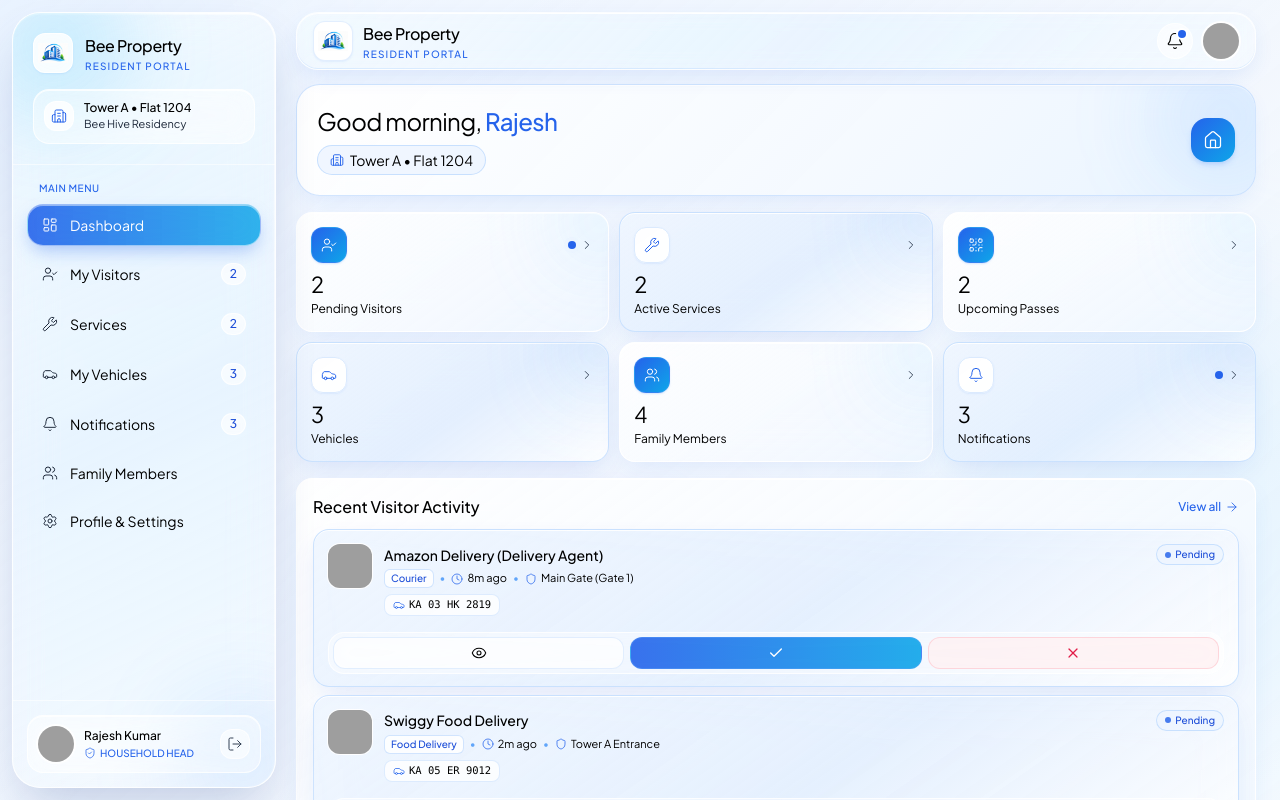
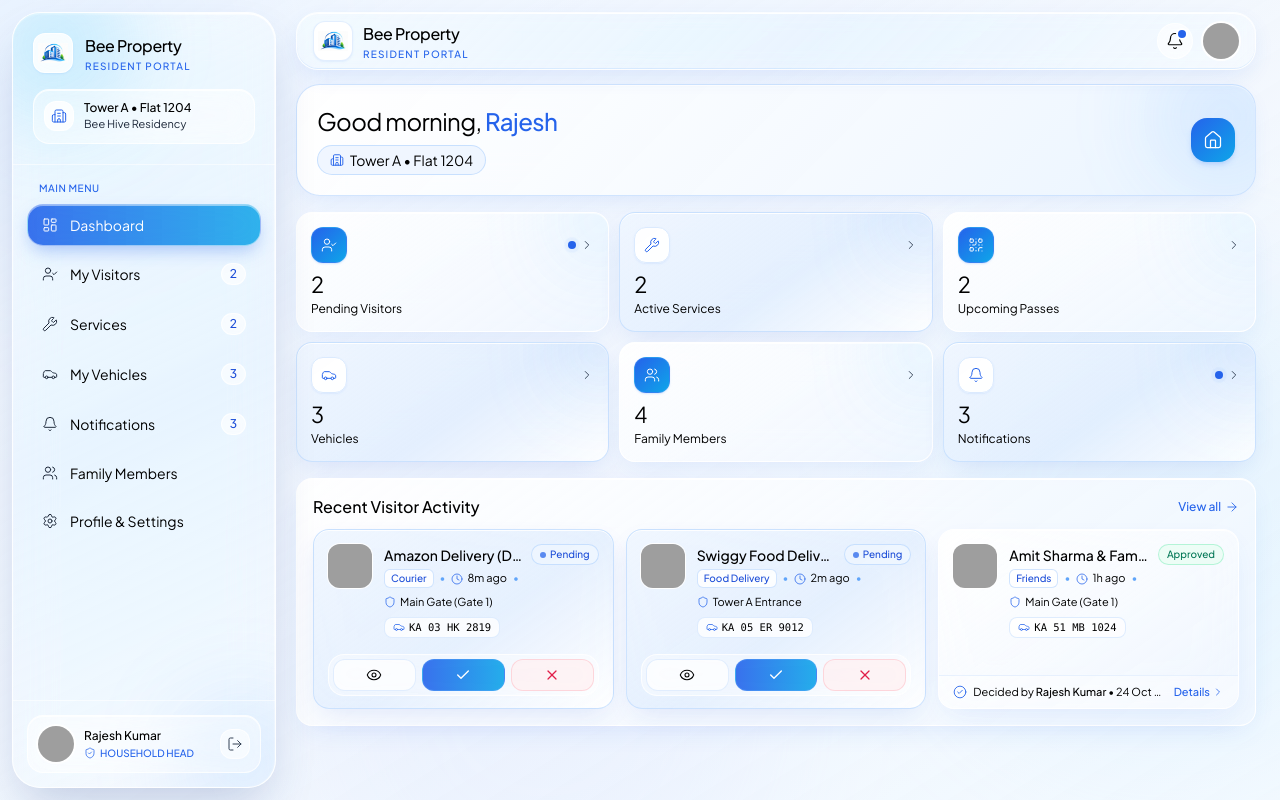
Before and after one commit to Medsquire/bee_residence_app, a React (Vite) app: page /dashboard in a window 1280 px wide. Shown: the top 800 px of the page. Built offline with nearby package versions, Linux system fonts and the light colour scheme; grey boxes are pictures that could not be loaded; the HTML template or start-up script is replaced by a standard one.

Commit message:
feat(ui): responsive card grid layout - column-by-column on laptop/desktop and row-by-row on mobile

```diff
--- a/src/components/visitors/VisitorCard.jsx
+++ b/src/components/visitors/VisitorCard.jsx
@@ -52,11 +52,11 @@ export default function VisitorCard({ visitor, onInspect, onDecision }) {
   return (
     <>
       <div
-        className={`rounded-2xl transition-all duration-200 overflow-hidden ${
+        className={`rounded-2xl transition-all duration-200 overflow-hidden h-full flex flex-col justify-between ${
           isPending ? 'glass-stat-blue' : 'glass-stat-white'
         }`}
       >
-        <div className="p-3 sm:p-3.5">
+        <div className="p-3 sm:p-3.5 flex-1 flex flex-col justify-between">
           <div className="flex items-start gap-2.5 sm:gap-3">
             {/* Avatar */}
             <button
@@ -129,7 +129,7 @@ export default function VisitorCard({ visitor, onInspect, onDecision }) {
 
       {/* Frosted Glass Icon-Only Action Bar */}
       {isPending ? (
-        <div className="px-3 sm:px-3.5 pb-3 pt-0.5">
+        <div className="px-3 sm:px-3.5 pb-3 pt-0.5 mt-auto">
           <div className="grid grid-cols-3 gap-1.5 p-1 rounded-2xl bg-white/45 dark:bg-slate-900/45 backdrop-blur-md border border-white/80 dark:border-slate-700/70 shadow-xs">
             <button
               type="button"
@@ -163,7 +163,7 @@ export default function VisitorCard({ visitor, onInspect, onDecision }) {
           </div>
         </div>
       ) : (
-        <div className="px-3 sm:px-3.5 py-2 bg-white/40 dark:bg-slate-900/35 border-t border-blue-100/60 dark:border-slate-700/70 flex items-center justify-between text-[11px] font-normal text-black dark:text-slate-200">
+        <div className="px-3 sm:px-3.5 py-2 mt-auto bg-white/40 dark:bg-slate-900/35 border-t border-blue-100/60 dark:border-slate-700/70 flex items-center justify-between text-[11px] font-normal text-black dark:text-slate-200">
           <div className="flex items-center gap-1.5 min-w-0 pr-2">
             {visitor.status === 'Approved' ? (
               <CheckCircle2 className="w-3.5 h-3.5 text-blue-600 dark:text-sky-400 shrink-0" strokeWidth={1.5} />
--- a/src/pages/DashboardPage.jsx
+++ b/src/pages/DashboardPage.jsx
@@ -212,7 +212,7 @@ export default function DashboardPage() {
           </Link>
         </div>
 
-        <div className="space-y-2">
+        <div className="grid grid-cols-1 md:grid-cols-2 xl:grid-cols-3 gap-3">
           {recentVisitors.map((visitor) => (
             <VisitorCard
               key={visitor.id}
@@ -223,7 +223,7 @@ export default function DashboardPage() {
           ))}
 
           {recentVisitors.length === 0 && (
-            <p className="text-xs text-slate-800 dark:text-slate-200 text-center py-6">
+            <p className="text-xs text-slate-800 dark:text-slate-200 text-center py-6 col-span-full">
               No recent visitor logs.
             </p>
           )}
--- a/src/pages/NotificationsPage.jsx
+++ b/src/pages/NotificationsPage.jsx
@@ -127,7 +127,7 @@ export default function NotificationsPage() {
       </div>
 
       {/* Notifications List */}
-      <div className="space-y-3">
+      <div className="grid grid-cols-1 md:grid-cols-2 xl:grid-cols-3 gap-3.5 sm:gap-4">
         {filtered.map((item) => {
           const Icon = CATEGORY_ICONS[item.category] || Bell;
 
--- a/src/pages/VisitorsPage.jsx
+++ b/src/pages/VisitorsPage.jsx
@@ -305,7 +305,7 @@ export default function VisitorsPage() {
           )}
         </>
       ) : (
-        <div className="space-y-3">
+        <div className="grid grid-cols-1 md:grid-cols-2 lg:grid-cols-3 gap-3.5 sm:gap-4">
           {filteredVisitors.map((visitor) => (
             <VisitorCard
               key={visitor.id}
```
Also changed, not shown: 1 other file (tests, documents, lock files or other folders).
